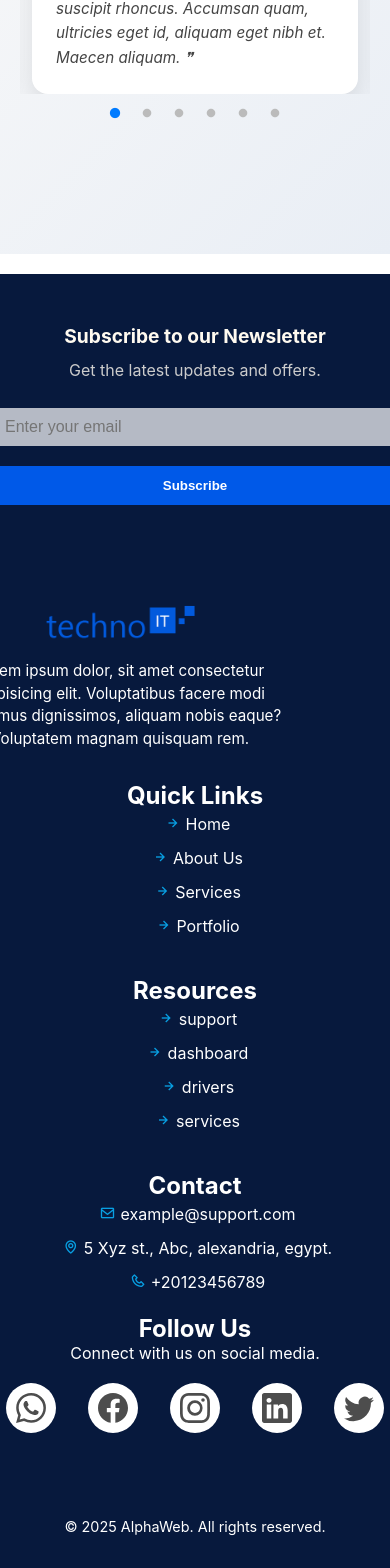
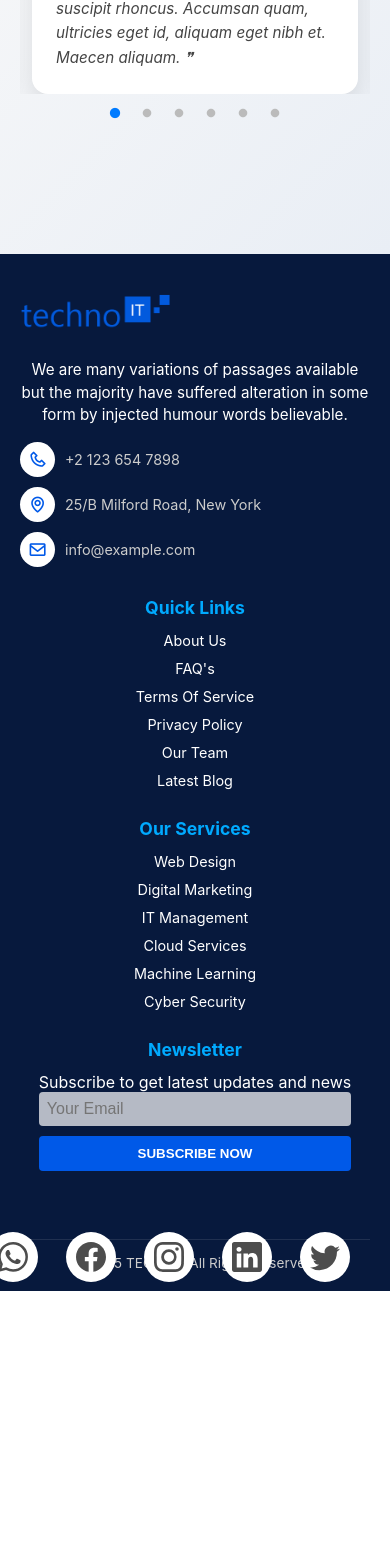
Before and after one commit to NizarDouirek/AlphaWeb, a React (Create React App) app: page / in a window 390 px wide. Shown: the part 9136-10704 px from the top of the page. After the commit the page ends 10427 px from the top, so only its background shows below. Built offline with nearby package versions, Linux system fonts and the light colour scheme.

Commit message:
home/addsofiannefooter

```diff
--- a/src/App.js
+++ b/src/App.js
@@ -51,8 +51,6 @@ function AppContent() {
             <Route path="/About" element={<About />} />
             <Route path="/Services" element={<Services />} />
             <Route path="/table" element={<PricingTable />} />
-
-
           </Routes>
           <Footer />
         </>
--- a/src/composant/Footer/footer.css
+++ b/src/composant/Footer/footer.css
@@ -5,347 +5,178 @@
     background-size: cover;
     background-repeat: no-repeat;
     color: #fff;
-    height: 75vh;
-    margin-top: 20px;
 
-}
 
-.newsletter1{
-
-   height: 20vh;
-
-  text-align: center;
-  display: flex;
-  justify-content:space-around;
-  z-index: 10;
-  align-items: center;
-
-}
-.newsletter1 h2 {
-    margin-bottom: 12px;
-    font-size: 1.5rem;
-    color: #fffaf0;
-}
-.newsletter1 p {
-    margin-bottom: 18px;
-    font-size: 1rem;
-    color: #ccc;
-}
-.newsletter-form{
-    display: flex;
-    flex-direction: column;
-    align-items: center;
-    margin-top: -20px;
-
+    padding: 40px 20px 20px;
 }
 
 
-.newsletter1 input[type="email"] {
-    flex: 1;
-    padding: 10px;
-    border: none;
-    border-radius: 5px 0 0 5px;
-    outline: none;
-    font-size: 1rem;
+.footer-container {
+  display: flex;
+  flex-wrap: wrap;
+  justify-content: space-between;
+  gap: 2rem;
+  max-width: 1200px;
+  margin: auto;
 }
 
-.newsletter1 button {
-    padding: 12px 19px;
-    border: none;
-    background: #0059E8;
-    color: #ffffff;
-    border-radius: 0 5px 5px 0;
-    font-weight: bold;
-    cursor: pointer;
-    transition: background 0.2s;
-    margin-left: 20px;
-
+.footer-brand {
+  flex: 1 1 250px;
 }
 
-.newsletter1 button:hover {
-    background: #0B0E2D;
+.footer-brand .footer-img {
+  background-image: url('/public/logo.png');
+  background-repeat: no-repeat;
+  background-size: contain;
+  width: 150px;
+  height: 50px;
+  margin-bottom: 15px;
+}
+
+.footer-brand p {
+  font-size: 0.95rem;
+  margin-bottom: 15px;
+  line-height: 1.5;
+}
+
+.footer-contact {
+  list-style: none;
+  padding: 0;
+  margin-top: 15px;
+}
+.footer-contact li {
+  display: flex;
+  align-items: center;
+  gap: 10px;
+  margin-bottom: 10px;
+  color: #ccc;
+  font-size: 0.9rem;
+}
+
+.footer-contact li i {
+  display: inline-flex;
+  justify-content: center;
+  align-items: center;
+  width: 35px;
+  height: 35px;
+  border-radius: 50%;
+  background-color: #fff;
+  color: #0059E8;
+  font-size: 1.2rem;
+  transition: all 0.3s ease;
+}
+
+.footer-contact li i:hover {
+  background-color: #0059E8;
+  color: #fff;
 }
 
 
-.footer-paragraph{
-    display:inline-block;
-
-    margin-left:-120px ;
-    margin-top: 50px;
-
-}
-.footer-img{
-    background-image: url('/public/logo.png');
-    background-repeat: no-repeat;
-    background-size: contain;
-    width: 200px;
-   height:40px;
-    margin-top: -50px;
-
-}
-.footer-p{
-    margin-top: 10px;
-
-}
-.footer-container{
-    display: flex;
-
-
-
-   width: 70%;
-    color: #ffffff;
-    gap: 5rem;
-   margin-left: 280px;
-
-
+.footer-column {
+  flex: 1 1 180px;
 }
 
-.footer-container li {
+.footer-column h2 {
+  font-size: 1.1rem;
+  margin-bottom: 12px;
+  color: #00aaff;
+}
+
+.footer-column ul {
   list-style: none;
+  padding: 0;
+}
 
+.footer-column ul li {
+  margin-bottom: 8px;
 }
-.footer-container li i{
-    color: #089FE2;
-    padding: 5px;
 
+.footer-column ul li a {
+  color: #fff;
+  text-decoration: none;
+  font-size: 0.9rem;
 }
-.footer-container ul li a{
-    text-decoration: none;
-    color: #ffffff;
+
+.footer-column form {
+  display: flex;
+  flex-direction: column;
+  gap: 10px;
+}
+
+.footer-column input {
+  padding: 8px;
+  border: none;
+  border-radius: 4px;
+  outline: none;
+}
+
+.footer-column button {
+  padding: 10px;
+  border: none;
+  background: #0059e8;
+  color: #fff;
+  font-weight: bold;
+  cursor: pointer;
+  border-radius: 4px;
+  transition: background 0.3s;
+}
+
+.footer-column button:hover {
+  background: #003ea6;
+}
+
+.social-icons {
+  margin-top: 10px;
+}
+
+.footer-bottom {
+  position: relative;
+  margin-top: 20px;
+  padding-top: 15px;
+  border-top: 1px solid rgba(255, 255, 255, 0.1);
+  text-align: center;
+  color: #ccc;
+  font-size: 0.85rem;
+}
+
+.footer-bottom-icons {
+  position: absolute;
+  right: 0;
+  top: 50%;
+  transform: translateY(-50%);
+  display: flex;
+  gap: 6px;
+  padding-right: 10px;
+  padding-top: 2px; /* ajoute un petit espace entre la ligne et les icônes */
 }
 
 
-.newsletter ul {
-    display: flex;
-    gap: 16px;
+.footer-bottom-icons ul {
   list-style: none;
   padding: 0;
   margin: 0;
-     margin-top: 10px;
+  display: flex;
+  gap: 8px;
 }
-.newsletter{
-
-    margin-top: 20px;
-}
-/* From Uiverse.io by wilsondesouza */
-ul {
-  list-style: none;
+.example-2 .icon-content a {
+  width: 30px;
+  height: 30px;
+  background-color: transparent;
 }
 
-.example-2 {
-  display: flex;
-  justify-content: center;
-  align-items: center;
-}
-.example-2 .icon-content {
-  margin: 0 10px;
-  position: relative;
-}
-.example-2 .icon-content .tooltip {
-  position: absolute;
-  top: -30px;
-  left: 50%;
-  transform: translateX(-50%);
-  color: #fff;
-  padding: 6px 10px;
-  border-radius: 5px;
-  opacity: 0;
-  visibility: hidden;
-  font-size: 14px;
-  transition: all 0.3s ease;
-}
-.example-2 .icon-content:hover .tooltip {
-  opacity: 1;
-  visibility: visible;
-  top: -50px;
-}
-.example-2 .icon-content a {
-  position: relative;
-  overflow: hidden;
-  display: flex;
-  justify-content: center;
-  align-items: center;
-  width: 50px;
-  height: 50px;
-  border-radius: 50%;
-  color: #4d4d4d;
-  background-color: #fff;
-  transition: all 0.3s ease-in-out;
-}
-.example-2 .icon-content a:hover {
-  box-shadow: 3px 2px 45px 0px rgb(0 0 0 / 12%);
-}
 .example-2 .icon-content a svg {
-  position: relative;
-  z-index: 1;
-  width: 30px;
-  height: 30px;
-}
-.example-2 .icon-content a:hover {
-  color: white;
-}
-.example-2 .icon-content a .filled {
-  position: absolute;
-  top: auto;
-  bottom: 0;
-  left: 0;
-  width: 100%;
-  height: 0;
-  background-color: #000;
-  transition: all 0.3s ease-in-out;
-}
-.example-2 .icon-content a:hover .filled {
-  height: 100%;
+  width: 16px;
+  height: 16px;
 }
 
-.example-2 .icon-content a[data-social="whatsapp"] .filled,
-.example-2 .icon-content a[data-social="whatsapp"] ~ .tooltip {
-  background-color: #128c7e;
-}
-
-.example-2 .icon-content a[data-social="facebook"] .filled,
-.example-2 .icon-content a[data-social="facebook"] ~ .tooltip {
-  background-color: #3b5998;
-}
-.example-2 .icon-content a[data-social="instagram"] .filled,
-.example-2 .icon-content a[data-social="instagram"] ~ .tooltip {
-  background: linear-gradient(
-    45deg,
-    #405de6,
-    #5b51db,
-    #b33ab4,
-    #c135b4,
-    #e1306c,
-    #fd1f1f
-  );
-}
-.example-2 .icon-content a[data-social="youtube"] .filled,
-.example-2 .icon-content a[data-social="youtube"] ~ .tooltip {
-  background-color: #ff0000;
-}
-
-.newsletter li i {
-    font-size: 1.4rem;
-    color: #041668;
-    cursor: pointer;
-    transition: color 0.2s;
-    background-color: #ffffff;
-    padding: 2px 5px;
-    border-radius: 5px;
-    margin-top: 5px;
-}
-
-.newsletter li:hover i {
-    background: #041668;
-    color: #ffffff;
-}
-
-@media (max-width: 700px) {
-    .footer-content {
-        flex-direction: column;
-        gap: 20px;
-        padding: 24px 10px;
-    }
-    .newsletter {
-        width: 100%;
-    }
-}
 
 @media (max-width: 768px) {
-    .footer-content {
-        height: auto;
-        padding: 30px 20px;
-        background-position: center;
-    }
-
-    .newsletter1 {
-        flex-direction: column;
-        align-items: center;
-        text-align: center;
-        height: auto;
-        padding: 20px 10px;
-    }
-
-    .newsletter-h2 h2 {
-        font-size: 1.2rem;
-    }
-
-    .newsletter-form {
-        width: 100%;
-        margin-top: 10px;
-    }
-
-    .newsletter1 input[type="email"] {
-        width: 100%;
-        border-radius: 5px;
-        margin-bottom: 10px;
-    }
-
-    .newsletter1 button {
-        width: 100%;
-        margin-left: 0;
-        border-radius: 5px;
-    }
-
   .footer-container {
     flex-direction: column;
     align-items: center;
-        margin-left: 0;
-        width: 100%;
-        gap: 30px;
-        margin-top: 30px;
+    gap: 20px;
   }
-
-    .footer-paragraph {
-        text-align: center;
-        margin-left: 0;
-    }
-
-    .footer-img {
-        margin: 0 auto;
-        width: 150px;
-        height: 40px;
-    }
-
-    .footer-p {
-        margin-top: 15px;
-        font-size: 0.95rem;
-        line-height: 1.5;
-    }
-
-    .footer-quick,
-    .footer-resources,
-    .footer-conatct {
-        text-align: center;
-        width: 100%;
-    }
-
-    .footer-container ul {
-        padding: 0;
-    }
-
-    .footer-container ul li {
-        margin-bottom: 8px;
-    }
-
-    .newsletter {
-        margin-top: 20px;
-    }
-
-    .newsletter ul {
-        justify-content: center;
-        gap: 12px;
-    }
-
-    .newsletter li i {
-        font-size: 1.3rem;
-        padding: 6px;
-    }
-
-    footer > div > div:last-child p {
-        margin-top: 40px;
-        font-size: 0.9rem;
-        padding: 10px;
+  .footer-column, .footer-brand {
     text-align: center;
   }
 }
--- a/src/composant/Footer/footer.jsx
+++ b/src/composant/Footer/footer.jsx
@@ -1,82 +1,82 @@
-import React from 'react';
-import './footer.css';
-import Tooltip from './icons';
+import React from "react";
+import "./footer.css";
+import Tooltip from "./icons";
+
 export default function Footer() {
   return (
     <footer>
       <div className="footer-content">
-                <div className='newsletter1'>
-                    <div className='newsletter-h2'>
-                        <h2>Subscribe to our Newsletter</h2>
-                        <p>Get the latest updates and offers.</p>
+        <div className="footer-container">
+          {/* Colonne 1 */}
+          <div className="footer-brand">
+            <div className="footer-img"></div>
+            <p>
+              We are many variations of passages available but the majority
+              have suffered alteration in some form by injected humour words
+              believable.
+            </p>
+            <ul className="footer-contact">
+              <li>
+                <i className="bx bx-phone"></i>
+                <span>+2 123 654 7898</span>
+              </li>
+              <li>
+                <i className="bx bx-map"></i>
+                <span>25/B Milford Road, New York</span>
+              </li>
+              <li>
+                <i className="bx bx-envelope"></i>
+                <span>info@example.com</span>
+              </li>
+            </ul>
           </div>
-                    <div className='newsletter-form'>
-                        <form onSubmit={(e) => {
-                            e.preventDefault();
-                            alert("Subscribed!");
-                        }}>
-                            <input type="email" placeholder="Enter your email" required style={{ width: "400px" }} />
-                            <button type="submit" style={{ marginTop: "10px", marginRight: "20px" }}>Subscribe</button>
+
+          {/* Colonne 2 */}
+          <div className="footer-column">
+            <h2>Quick Links</h2>
+            <ul>
+              <li><a href="#">About Us</a></li>
+              <li><a href="#">FAQ's</a></li>
+              <li><a href="#">Terms Of Service</a></li>
+              <li><a href="#">Privacy Policy</a></li>
+              <li><a href="#">Our Team</a></li>
+              <li><a href="#">Latest Blog</a></li>
+            </ul>
+          </div>
+
+          {/* Colonne 3 */}
+          <div className="footer-column">
+            <h2>Our Services</h2>
+            <ul>
+              <li><a href="#">Web Design</a></li>
+              <li><a href="#">Digital Marketing</a></li>
+              <li><a href="#">IT Management</a></li>
+              <li><a href="#">Cloud Services</a></li>
+              <li><a href="#">Machine Learning</a></li>
+              <li><a href="#">Cyber Security</a></li>
+            </ul>
+          </div>
+
+          {/* Colonne 4 */}
+          <div className="footer-column">
+            <h2>Newsletter</h2>
+            <p>Subscribe to get latest updates and news</p>
+            <form onSubmit={(e) => { e.preventDefault(); alert("Subscribed!"); }}>
+              <input type="email" placeholder="Your Email" required />
+              <button type="submit">SUBSCRIBE NOW</button>
             </form>
           </div>
         </div>
-                <div className='footer-container'>
-                    <div className='footer-paragraph' style={{ marginLeft: "-150px" }}>
-                        <div className='footer-img'></div>
-                        <div className='footer-p'>
-                            <p>Lorem ipsum dolor, sit amet consectetur <br /> adipisicing elit.
-                                Voluptatibus facere modi <br />possimus dignissimos, aliquam nobis eaque? <br />
-                                Voluptatem magnam quisquam rem. </p>
-                        </div>
-                    </div>
 
-
-                    <div className='footer-quick'>
-                        <h2>Quick Links</h2>
-                        <ul>
-                            <li><i class='bx bx-right-arrow-alt'></i><a href="#">Home</a></li>
-                            <li><i class='bx bx-right-arrow-alt'></i><a href="#">About Us</a></li>
-                            <li><i class='bx bx-right-arrow-alt'></i><a href="#">Services</a></li>
-                            <li><i class='bx bx-right-arrow-alt'></i><a href="#">Portfolio</a></li>
-
-                        </ul>
-                    </div>
-                    <div className='footer-resources'>
-                        <h2>Resources</h2>
-                        <ul>
-                            <li><i class='bx bx-right-arrow-alt'></i><a href="">support</a></li>
-                            <li><i class='bx bx-right-arrow-alt'></i><a href="">dashboard</a></li>
-                            <li><i class='bx bx-right-arrow-alt'></i><a href="">drivers</a></li>
-                            <li><i class='bx bx-right-arrow-alt'></i><a href="">services</a></li>
-                        </ul>
-                    </div>
-                    <div className='footer-conatct' >
-                        <h2>Contact</h2>
-                        <ul>
-                            <li><i className='bx bx-envelope icon3' ></i><a href="">example@support.com</a></li>
-                            <li><i class='bx bx-map'></i><a href="">5 Xyz st., Abc, alexandria, egypt.</a></li>
-                            <li><i class='bx bx-phone'></i><a href="">+20123456789 </a></li>
-
-                        </ul>         <div className='newsletter'>
-                            <h2>Follow Us</h2>
-                            <p>Connect with us on social media.</p>
-                            <ul>
+        {/* Bas du footer */}
+<div className="footer-bottom">
+  <p>&copy; {new Date().getFullYear()} TECHXO. All Rights Reserved.</p>
+  <div className="footer-bottom-icons">
     <Tooltip />
-                            </ul>
   </div>
 </div>
 
       </div>
-
-                <div></div>
-                <div >
-                    <p style={{ marginTop: "75px", textAlign: "center" }}>
-                        &copy; {new Date().getFullYear()} AlphaWeb. All rights reserved.
-
-                    </p>
-                </div>
-            </div>
-
     </footer>
   );
-};
+}
--- a/src/pages/Tablepricing/table.css
+++ b/src/pages/Tablepricing/table.css
@@ -1,20 +1,35 @@
 
-.contact-header{
-   background: url('/public/3383108.jpg');
+.contact-header {
+  position: relative;
+  z-index: 1;
+  background: url('/public/testimonial.png') ;
+ background-size: cover;
+  background-position: right;
   background-repeat: no-repeat;
-    background-size: cover;
   height: 70vh;
+
   display: flex;
   align-items: center;
-    overflow: hidden;
-    display: flex;
   justify-content: center;
-    flex-direction: column;    color: #fff;
+  flex-direction: column;
+  color: #fff;
   font-size: 1.8rem;
   font-weight: bold;
+  overflow: hidden;
+}
 
+.contact-header::before {
+  content: "";
+  position: absolute;
+  top: 0;
+  left: 0;
+  width: 100%;
+  height: 100%;
+  background-color: rgba(6, 19, 46, 0.863); /* bleu marine avec transparence */
+ /* backdrop-filter: blur(3px);  le blur de l’image */
+  z-index: -1;
+}
 
-}
 
 .home-p-contact {
     text-decoration-line: none;
```
Also changed, not shown: public/banner-slide-img-1.png (added). Lines whose indentation alone changed are shown as unchanged.
